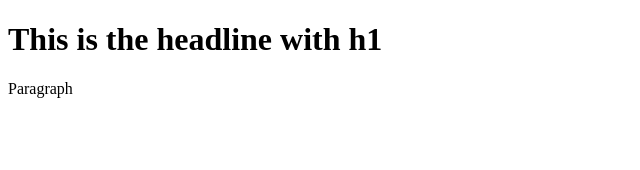
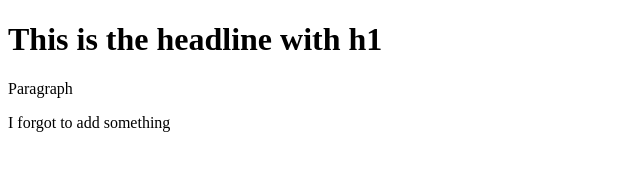
Before and after one commit to thecodinglesson/test, a plain HTML site: page index.html in a window 1280 px wide. Shown: the whole page, without its empty margins (0-640 px from the left). Drawn offline with Linux system fonts and the light colour scheme.

Commit message:
Added a paragraph to the body

```diff
--- a/index.html
+++ b/index.html
@@ -9,5 +9,6 @@
 <body>
     <h1> This is the headline with h1</h1>
     <p>Paragraph</p>
+    <p> I forgot to add something</p>
 </body>
 </html>
```
